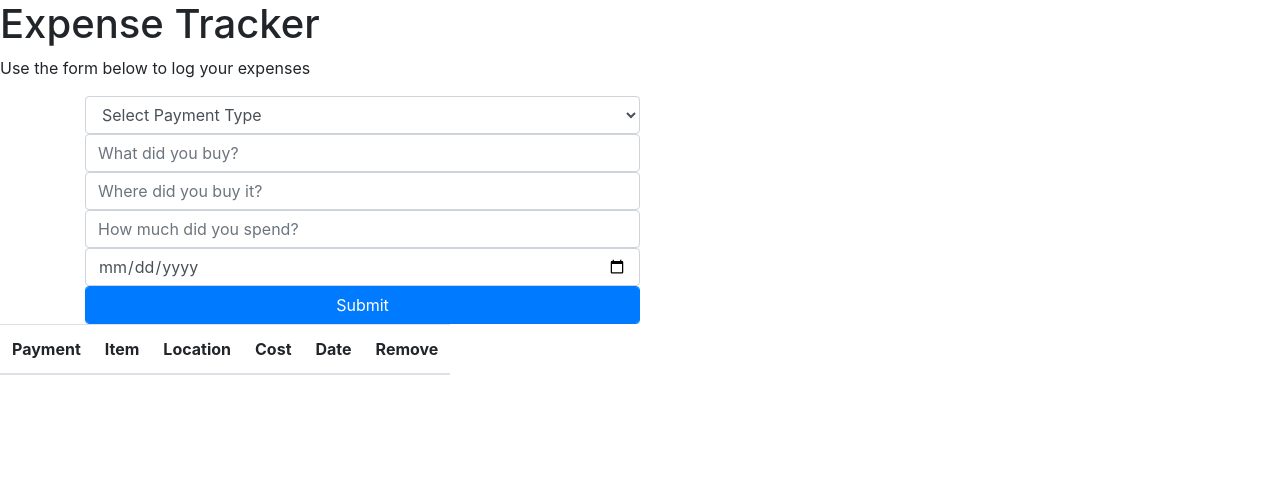
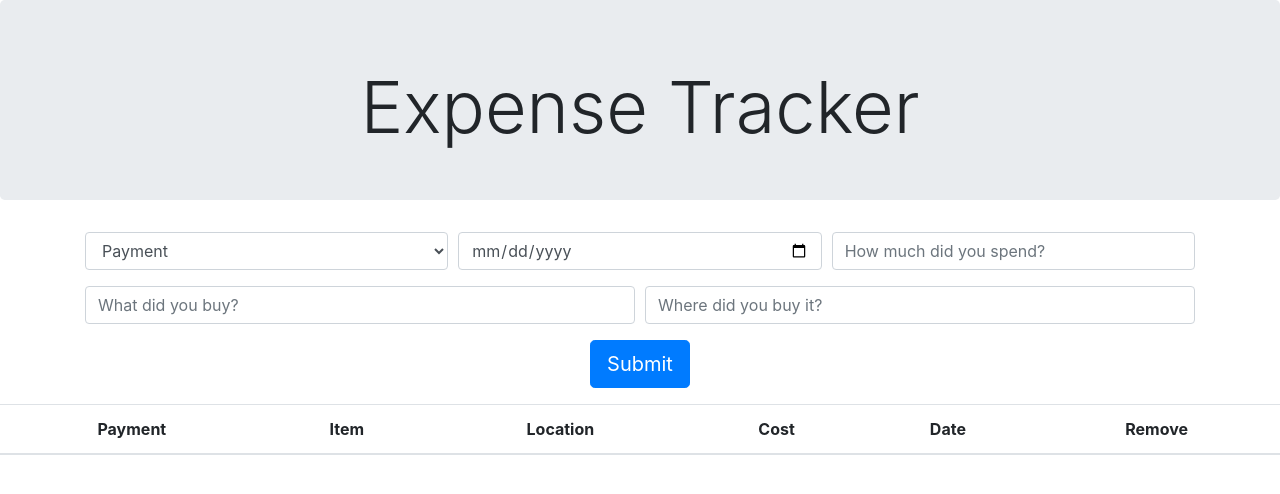
Before and after one commit to Trevorton27/cesarPrzReactExpenseTracker, a React (Create React App) app: page / in a window 1280 px wide. Shown: the top 494 px of the page. Built offline with nearby package versions, Linux system fonts and the light colour scheme.

Commit message:
form style

```diff
--- a/src/App.css
+++ b/src/App.css
@@ -1,8 +1,12 @@
-/* .App {
+.App {
 	text-align: center;
 }
 
-.expense-tableData {
+.jumbotron {
+	height: 200px;
+}
+
+/*.expense-tableData {
 	color: white;
 }
 
--- a/src/components/ExpenseForm.js
+++ b/src/components/ExpenseForm.js
@@ -4,23 +4,49 @@ class ExpenseForm extends React.Component {
     render() {
         return (
             <div className='container'>
-                <div className='column'>
                 <form onSubmit={this.props.handleSubmit}>
-                        <select
-                            className='form-control col-6'
+                    <div className='form-row'>
+                        <div className='form-group col'>
+                            <select className='form-control'
                                 name='payType'
                                 id='payment-type'
                                 value={this.props.newPayType}
                                 onChange={this.props.handleChange}
                                 required
                                 >
-                                <option value=''>Select Payment Type</option>
-                                <option value='cash'>Cash</option>
-                                <option value='credit card'>Credit Card</option>
-                                <option value='crypto'>Crypto</option>
+                                    <option value=''>Payment</option>
+                                    <option value='Cash'>Cash</option>
+                                    <option value='Credit Card'>Credit Card</option>
+                                    <option value='Crypto'>Crypto</option>
+                                    <option value='Other'>Other</option>
                             </select>
+                        </div>
+                        <div className='form-group col'>
                             <input
-                            className='form-control col-6'
+                                className='form-control'
+                                name='dateOfPurchase'
+                                type='date'
+                                value={this.props.newDateOfPurchase}
+                                onChange={this.props.handleChange}
+                                required
+                            />
+                        </div>
+                        <div className='form-group col'>
+                            <input
+                                className='form-control'
+                                name='amountSpent'
+                                type='number'
+                                placeholder='How much did you spend?'
+                                value={this.props.newAmountSpent}
+                                onChange={this.props.handleChange}
+                                required
+                            />
+                        </div>
+                    </div>
+                    <div className='form-row'>
+                        <div className='form-group col'>
+                            <input
+                                className='form-control '
                                 name='itemBought'
                                 type= 'text'
                                 placeholder='What did you buy?'
@@ -28,8 +54,10 @@ class ExpenseForm extends React.Component {
                                 onChange={this.props.handleChange}
                                 required
                                 />
+                        </div>
+                        <div className='form-group col'>
                             <input
-                            className='form-control col-6'
+                                className='form-control'
                                 name='payLocation'
                                 type='text'
                                 placeholder= 'Where did you buy it?'
@@ -37,27 +65,15 @@ class ExpenseForm extends React.Component {
                                 onChange={this.props.handleChange}
                                 required
                                 />
+                        </div>
+                    </div>
+                    <div className='form-group col'>
+                        <div className='text-center'>
                             <input
-                            className='form-control col-6'
-                            name='amountSpent'
-                            type='number'
-                            placeholder='How much did you spend?'
-                            value={this.props.newAmountSpent}
-                            onChange={this.props.handleChange}
-                            required
-                            />
-                        <input
-                            className='form-control col-6'
-                            name='dateOfPurchase'
-                            type='date'
-                            value={this.props.newDateOfPurchase}
-                            onChange={this.props.handleChange}
-                            required
-                            />
-                        <input
-                            type='submit' className='btn btn-primary form-control col-6'></input>
+                                type='submit' className='btn btn-primary btn-lg' />
+                            </div>
+                    </div>
                 </form>
-            </div>
             </div>
         )
     }
--- a/src/components/ExpenseTable.js
+++ b/src/components/ExpenseTable.js
@@ -5,16 +5,16 @@ class ExpenseTable extends React.Component {
     render() {
         const expenses = this.props.expenses
     return (
-        <div className='table'>
-            <table className='table-data'>
+        <div className='list-group'>
+            <table className='table'>
                 <thead>
                 <tr>
-                    <th>Payment</th>
-                    <th>Item</th>
-                    <th>Location</th>
-                    <th>Cost</th>
-                    <th>Date</th>
-                    <th>Remove</th>
+                    <th scope='col'>Payment</th>
+                    <th scope='col'>Item</th>
+                    <th scope='col'>Location</th>
+                    <th scope='col'>Cost</th>
+                    <th scope='col'>Date</th>
+                    <th scope='col'>Remove</th>
                 </tr>
                 </thead>
                 <tbody>
@@ -26,7 +26,9 @@ class ExpenseTable extends React.Component {
                                 <td> {expense.payLocation} </td>
                                 <td> ${expense.amountSpent} </td>
                                 <td> {expense.dateOfPurchase} </td>
-                                <td><button onClick={i => this.props.handleDelete(i)} >Remove</button></td>
+                                <td><button
+                                        className='btn btn-danger btn-sm'
+                                        onClick={i => this.props.handleDelete(i)} >X</button></td>
                             </tr>
                         )
                     })}
--- a/src/components/Header.js
+++ b/src/components/Header.js
@@ -4,8 +4,9 @@ function Header() {
 
     return (
         <div>
-            <h1>Expense Tracker</h1>
-            <p>Use the form below to log your expenses</p>
+            <div className='jumbotron text-center'>
+                <h1 className='display-3'>Expense Tracker</h1>
+            </div>
         </div>
     )
 }
--- a/src/index.css
+++ b/src/index.css
@@ -5,7 +5,7 @@ body {
 		sans-serif;
 	-webkit-font-smoothing: antialiased;
 	-moz-osx-font-smoothing: grayscale;
-  background-color: #222831;
+	background-color: blue;
 }
 
 code {
```
Also changed, not shown: 1 other file (tests, documents, lock files or other folders). Lines whose indentation alone changed are shown as unchanged.
